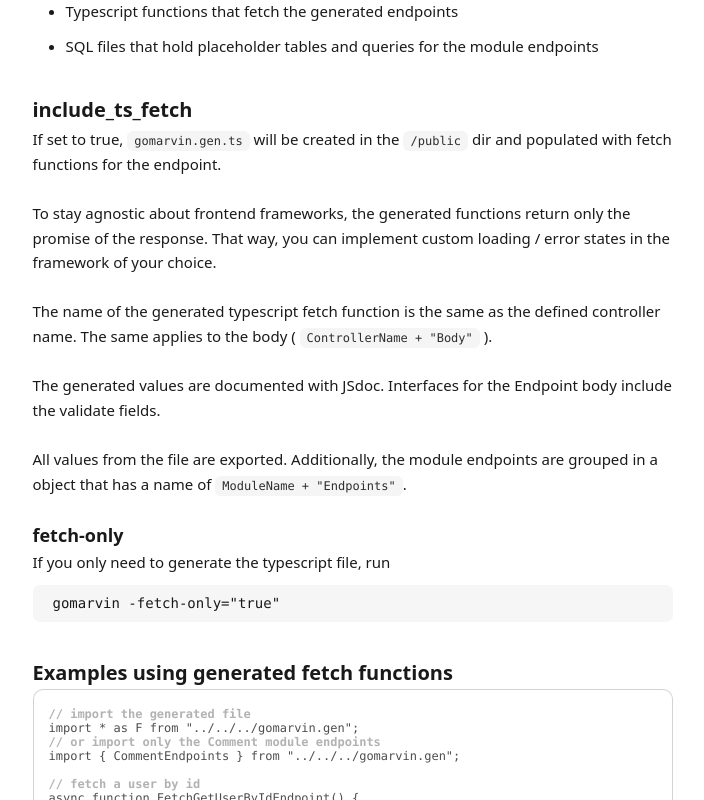
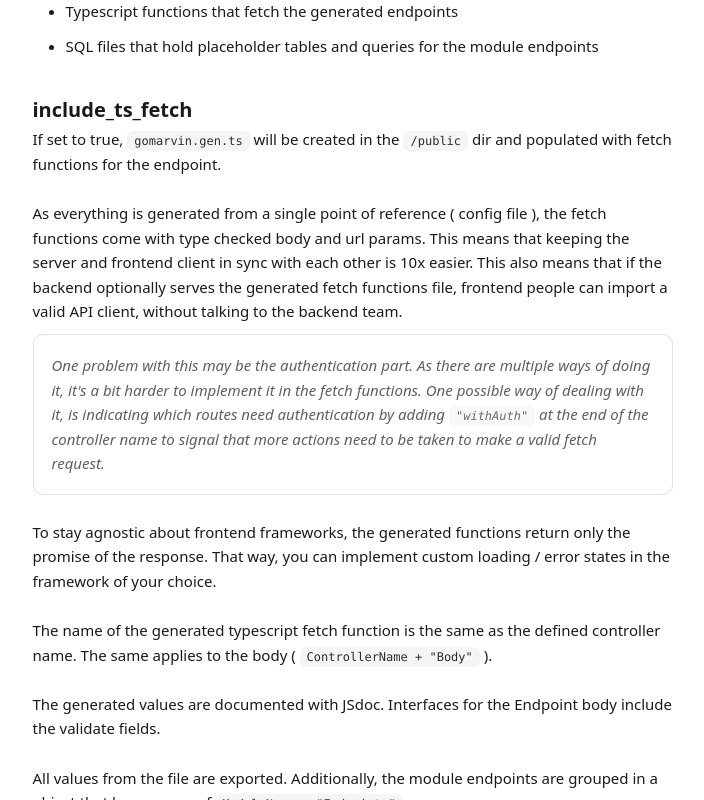
Before and after one commit to tompston/gomarvin-editor, a Vue app: page /docs in a window 1280 px wide. Shown: the part 2540-3340 px from the top of the page, without its empty margins (270-974 px from the left). Built offline with nearby package versions, Linux system fonts and the light colour scheme.

Commit message:
ui changes, docs on fetch funcs

```diff
--- a/src/assets/css/components/buttons.css
+++ b/src/assets/css/components/buttons.css
@@ -34,6 +34,8 @@ button[disabled] {
   border-radius: var(--border-rad-5);
   color: var(--selected-text-col-1);
   background: var(--selected-bg-col-1);
+
+  /* margin: 20px; */
 }
 
 .create_project_btn {
--- a/src/assets/css/main.css
+++ b/src/assets/css/main.css
@@ -50,18 +50,17 @@ input {
 }
 
 .endpoint {
-    border: var(--border-1-2);
+    border-bottom: var(--border-1-3);
+    /* border-radius: 6px; */
     /* background: rgb(215, 255, 182); */
     display: grid;
     grid-template-columns: auto var(--endpoint-btn-width);
-    border-radius: 6px;
 }
 .endpoint__info {
     display: grid;
     grid-template-columns: repeat(auto-fit, minmax(var(--mevi-w), var(--mevi-w)));
-    gap: 9px;
     gap: 7px;
-    padding: 5px;
+    padding: 9px 5px;
     width: 100%;
 }
 .endpoint_input_grid {
--- a/src/assets/css/rufus.css
+++ b/src/assets/css/rufus.css
@@ -54,7 +54,7 @@
     /* border */
     --border-1-1: 1px solid rgba(48, 48, 48, 0.45);
     --border-1-2: 1px solid rgba(48, 48, 48, 0.23);
-    --border-1-3: 1px solid rgba(48, 48, 48, 0.08);
+    --border-1-3: 1px solid rgba(48, 48, 48, 0.1);
     --border-2-1: 2px solid rgba(48, 48, 48, 0.5);
     --border-2-2: 2px solid rgba(48, 48, 48, 0.15);
     --border-2-3: 2px solid rgba(48, 48, 48, 0.08);
--- a/src/components/Header.vue
+++ b/src/components/Header.vue
@@ -57,7 +57,7 @@ onUnmounted(() => window.removeEventListener('resize', onWidthChange))
   <div v-if="navigationIsShown && windowWidth < 670">
     <div class="flex-center">
       <div class="max-width-1">
-        <div class="fs-9 fw-600 py-10 border-rad-3 header__navigation">
+        <div class="fs-8 fw-600 py-14 border-rad-3 header__navigation">
           <div class="flex-center gap-44 header__navigation__grid">
             <div class="hover-underline hover-pointer">
               <router-link to="/" class="remove-decorations">Editor</router-link>
--- a/src/components/ModuleInfo.vue
+++ b/src/components/ModuleInfo.vue
@@ -31,7 +31,7 @@ const new_endpoint_fields: gomarvin_config.Endpoint = reactive({ ...editor.init_
         <!-- Endpoinnt Toolbar row -->
         <ModuleToolbar :module="module" :config="config" />
 
-        <div class="grid gap-6">
+        <div class="grid gap-6--">
           <!-- Grid of endpoints -->
           <div v-for="endpoint in editor.endpoints_sorted_by_http_method(module.endpoints)" v-bind:key="endpoint">
             <Endpoint :existing_controllers="editor.existing_controllers(module.endpoints)" :endpoint="endpoint"
--- a/src/components/docs/Docs.vue
+++ b/src/components/docs/Docs.vue
@@ -126,8 +126,25 @@ const sections = {
               <code>gomarvin.gen.ts</code>
               will be created in the <code>/public</code> dir and
               populated with fetch functions for the endpoint.
+
               <br />
-              <br />To stay agnostic about frontend frameworks, the generated functions return only
+              <br />
+              As everything is generated from a single point of reference ( config file ), the fetch functions come with
+              type checked body and url params. This means that keeping the server and frontend client in sync with each
+              other is 10x easier.
+              This also means that if the backend optionally serves the generated fetch functions file, frontend people
+              can import a valid API client, without talking to the backend team.
+
+            <div class="border-1-2 italic op-70 p-18 mt-10 border-rad-3">
+              One problem with this may be the authentication part. As there are multiple ways of doing it, it's a bit
+              harder to implement it in the fetch functions. One possible way of dealing with it, is indicating which
+              routes need authentication by adding <code>"withAuth"</code> at the end of the controller name to signal
+              that more actions need to be taken to make a valid fetch request.
+            </div>
+
+
+            <br />
+            To stay agnostic about frontend frameworks, the generated functions return only
             the promise of the response.
             That way, you can implement custom loading / error states in the framework of your choice.
 
@@ -152,7 +169,7 @@ const sections = {
             <br>
             </p>
 
-            <div class="fs-7 fw-700">fetch-only</div>
+            <div class="fs-8 fw-700">fetch-only</div>
             If you only need to generate the typescript file, run
 
             <div class="docs-quote">
--- a/src/components/endpoint/BodyField.vue
+++ b/src/components/endpoint/BodyField.vue
@@ -26,7 +26,7 @@ const custom_body_field_type = ref('')
         @input="body_param.field = utils.ConvertToValidValue($event, utils.ValidBodyField)"
       />
       <InputErrBox
-        msg="Body field should not be empty!"
+        msg="Body field can't be empty!"
         v-if="body_param.field == '' && !new_endpoint"
       />
       <InputErrBox
```
Lines whose indentation alone changed are shown as unchanged.
